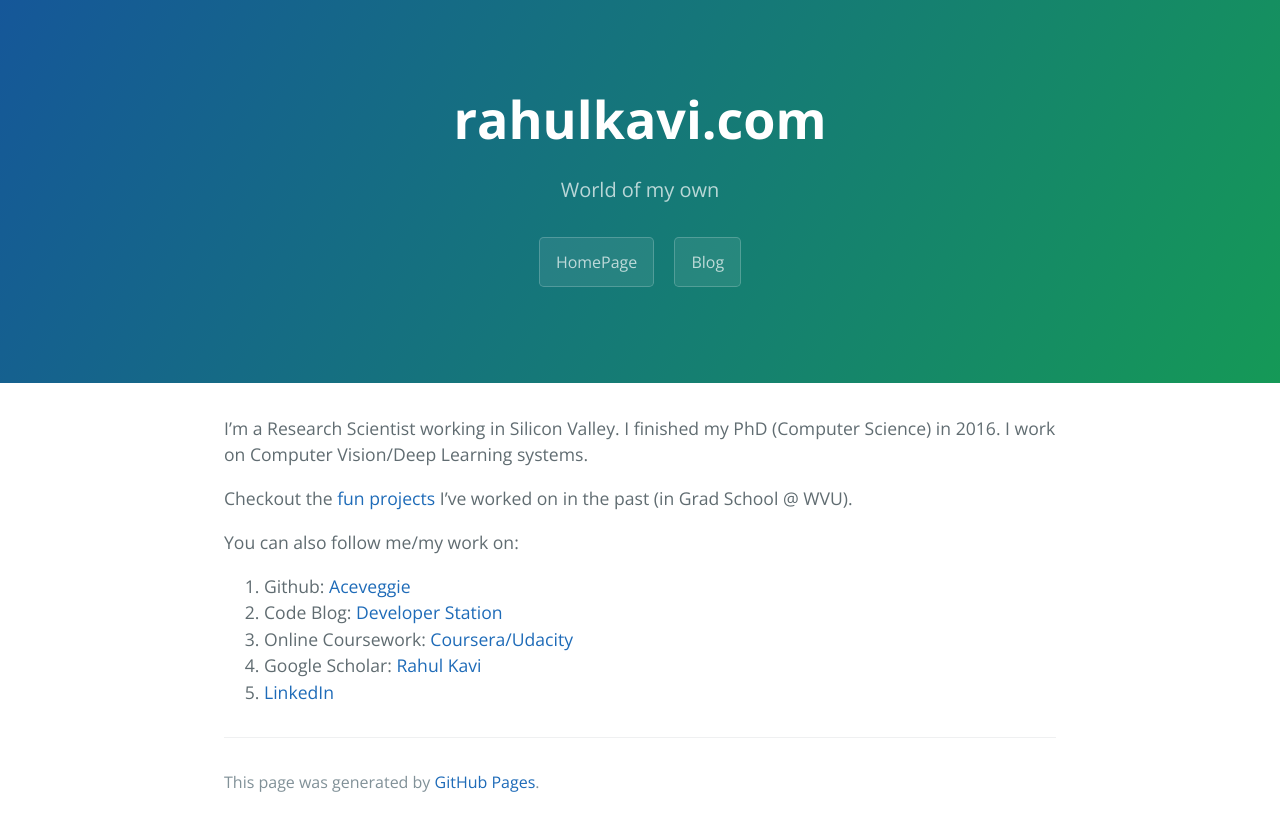
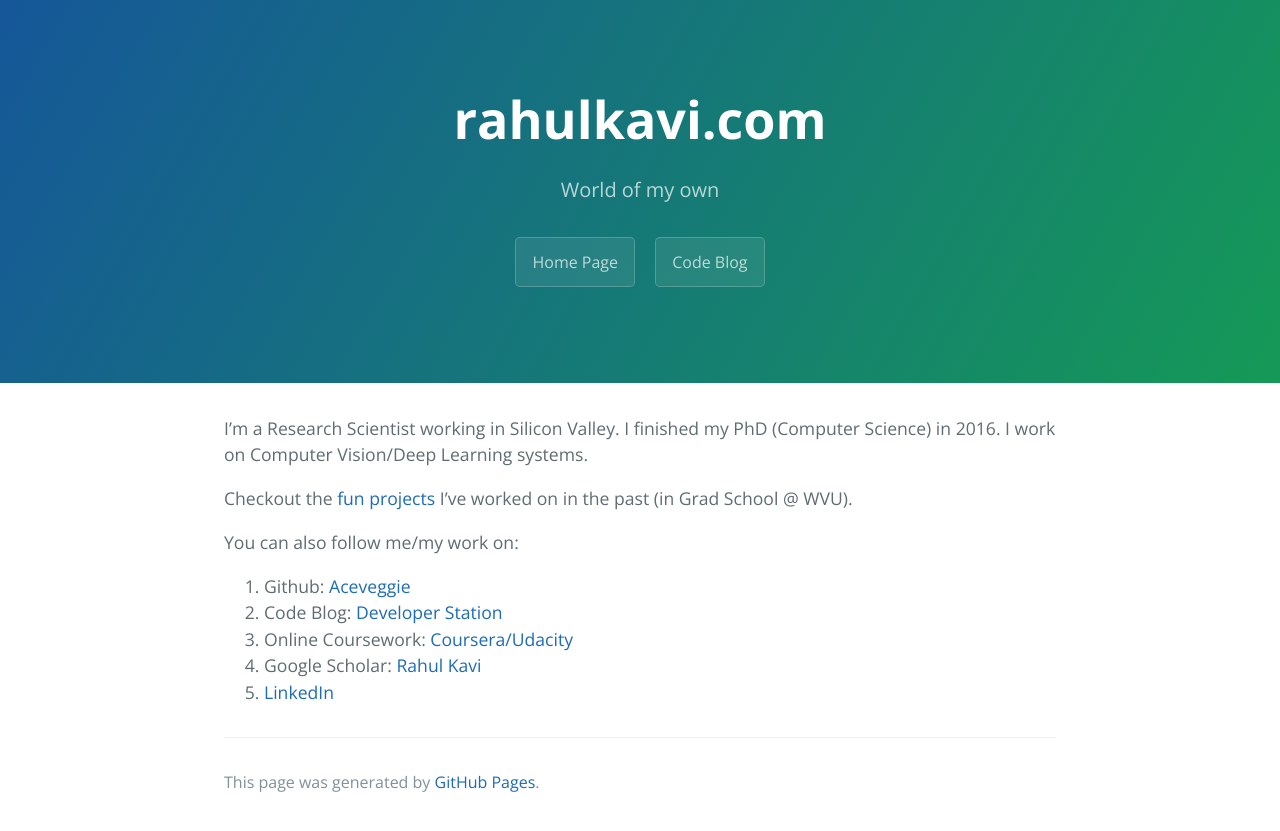
Before and after one commit to aceveggie/aceveggie.github.io, a Jekyll site: the page built from index.md, in a window 1280 px wide. Shown: the top 831 px of the page. Built offline with Jekyll 4.4.1, drawn with Linux system fonts in a browser that asks for light colours.

Commit message:
updated links

```diff
--- a/_config.yml
+++ b/_config.yml
@@ -7,3 +7,10 @@ theme: jekyll-theme-cayman
 navbar-links:
   About Me: "index.md"
   Author's home: "http://aceveggie.github.io"
+
+github:
+  zip_url: http://example.com/download.zip
+  another_url: another value
+  home_page_url: http://aceveggie.github.io
+  code_blog_url: http://www.developerstation.org
+  repository_url: http://www.github.com/aceveggie
--- a/_layouts/default.html
+++ b/_layouts/default.html
@@ -29,8 +29,8 @@
         <a href="{{ site.github.repository_url }}" class="btn">View on GitHub</a>
       {% endif %}
       {% if site.show_downloads %}
-        <a href="{{ http://aceveggie.github.io }}" class="btn">HomePage</a>
-        <a href="{{ http://www.developerstation.org }}" class="btn">Blog</a>
+        <a href="{{ site.github.home_page_url }}" class="btn">Home Page</a>
+        <a href="{{ site.github.code_blog_url }}" class="btn">Code Blog</a>
       {% endif %}
     </header>
 
```
